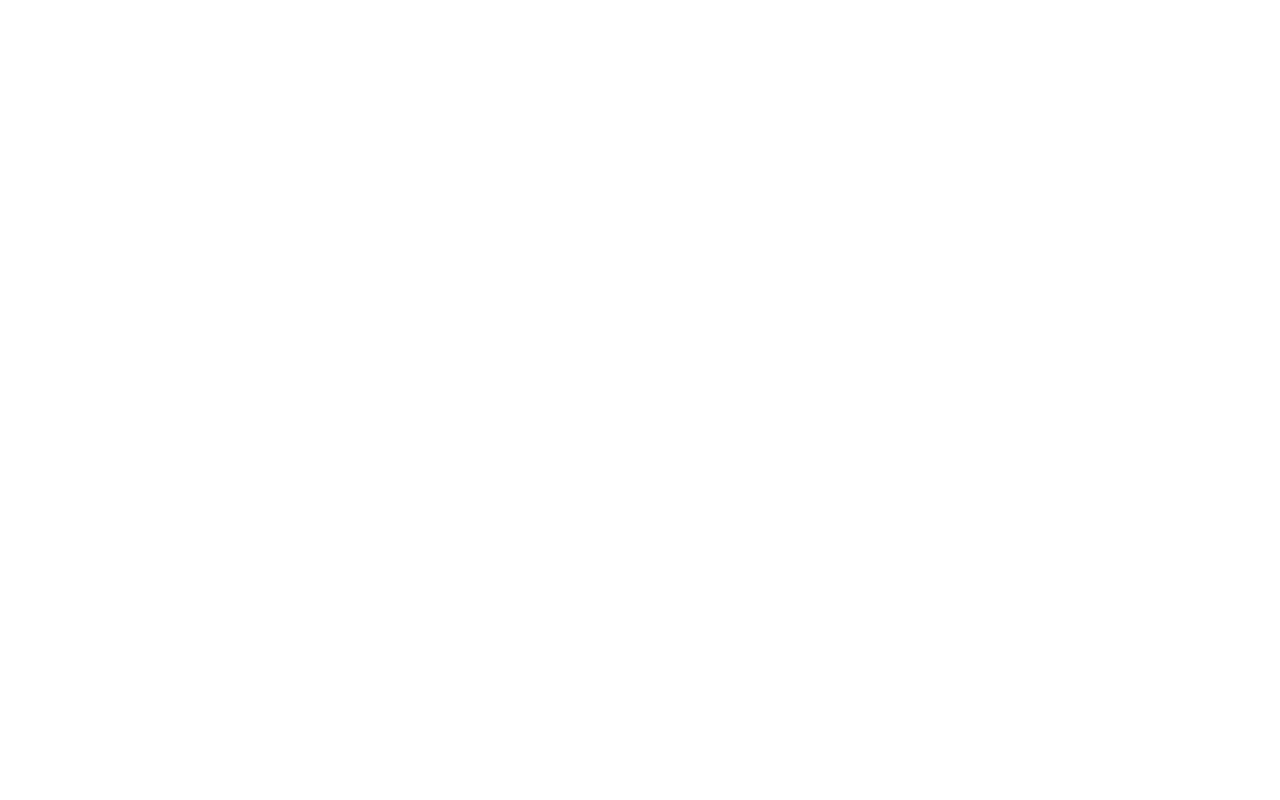
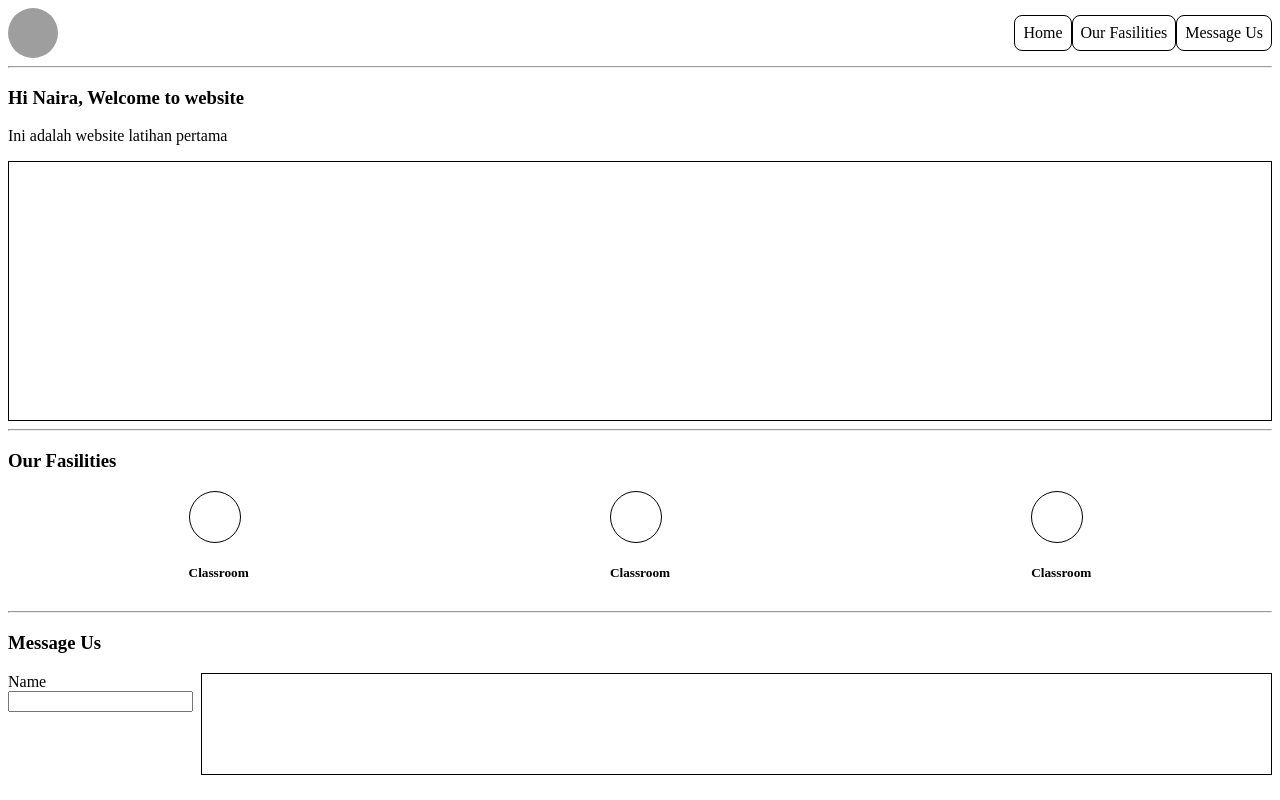
Before and after one commit to revou-fundamental-course/27-may-24-lyahours, a plain HTML site: page index.html in a window 1280 px wide. Drawn offline with Linux system fonts and the light colour scheme; grey boxes are pictures that could not be loaded.

Commit message:
inisiasi config

```diff
--- a/Css/styles.css
+++ b/Css/styles.css
@@ -1 +1,51 @@
 /* Ini Css */
+
+nav{
+    display: flex;
+    justify-content: space-between;
+}
+
+nav>section{
+    display: flex;
+    align-items: center;
+}
+
+.logo-icon {
+    height: 50px;
+    width: 50px;
+    border-radius: 50%;
+    background-image: url(https://picsum.photos/200);
+    background-size: cover;
+    background-repeat: no-repeat;
+}
+
+.nav-item {
+    border: 1px solid black;
+    padding: 8px;
+    border-radius: 8px;
+    color: black;
+    text-decoration: none;
+}
+
+.banner-container {
+    height: 258px;
+    border: 1px solid black;
+}
+
+.fasilities-list {
+    display: flex;
+    justify-content: space-around;
+}
+
+.form-result {
+    height: 100px;
+    border: 1px solid black;
+}
+
+.message-us-section {
+    display: flex;
+}
+
+.result-container {
+    width: 100%;
+}
--- a/index.html
+++ b/index.html
@@ -1,11 +1,95 @@
 <!DOCTYPE html>
 <html lang="en">
+
 <head>
     <meta charset="UTF-8">
     <meta name="viewport" content="width=device-width, initial-scale=1.0">
     <title>Naira Portofolio</title>
+    <link rel="stylesheet" href="css/styles.css">
 </head>
+
 <body>
+    <nav>
+        <div class="logo-icon"></div>
 
+        <section>
+            <a class="nav-item" href="#home">Home</a>
+            <a class="nav-item" href="#fasilities">Our Fasilities</a>
+            <a class="nav-item" href="#message-us">Message Us</a>
+        </section>
+    </nav>
+
+    <hr>
+
+    <section>
+        <!-- Home -->
+        <section id="home">
+            <header>
+                <h1>Hi Naira, Welcome to website</h1>
+            </header>
+            <article>
+                <p>Ini adalah website latihan pertama</p>
+
+                <div class="banner-container"></div>
+            </article>
+        </section>
+
+        <hr>
+
+        <!-- Our Fasilities -->
+        <section id="fasilities">
+            <header>
+                <h1>Our Fasilities</h1>
+            </header>
+            <article class="fasilities-list">
+                <div style="text-align: center;">
+                <div style="width: 50px; height: 50px; border: 1px solid black;border-radius: 50%;"></div>
+                <h5>Classroom</h5>
+                </div>
+
+                <div style="text-align: center;">
+                    <div style="width: 50px; height: 50px; border: 1px solid black;border-radius: 50%;"></div>
+                    <h5>Classroom</h5>
+                    </div>
+
+                    <div style="text-align: center;">
+                        <div style="width: 50px; height: 50px; border: 1px solid black;border-radius: 50%;"></div>
+                        <h5>Classroom</h5>
+                        </div>
+
+            </article>
+
+        </section>
+
+        <hr>
+
+        <!-- Message Us -->
+        <section id="message-us">
+            <header>
+                <h1>Message Us</h1>
+            </header>
+            <section class="message-us-section">
+            <!-- Form -->
+            <section>
+                <form>
+                    <label>Name</label>
+                    <input />
+                </form>
+            </section>
+
+            <!-- Result -->
+            <section class="result-container">
+                <div class="form-result">
+
+                </div>
+            </section>
+            </section>
+        </section>
+    </section>
+
+    <footer>
+
+    </footer>
 </body>
+
 </html>
```
